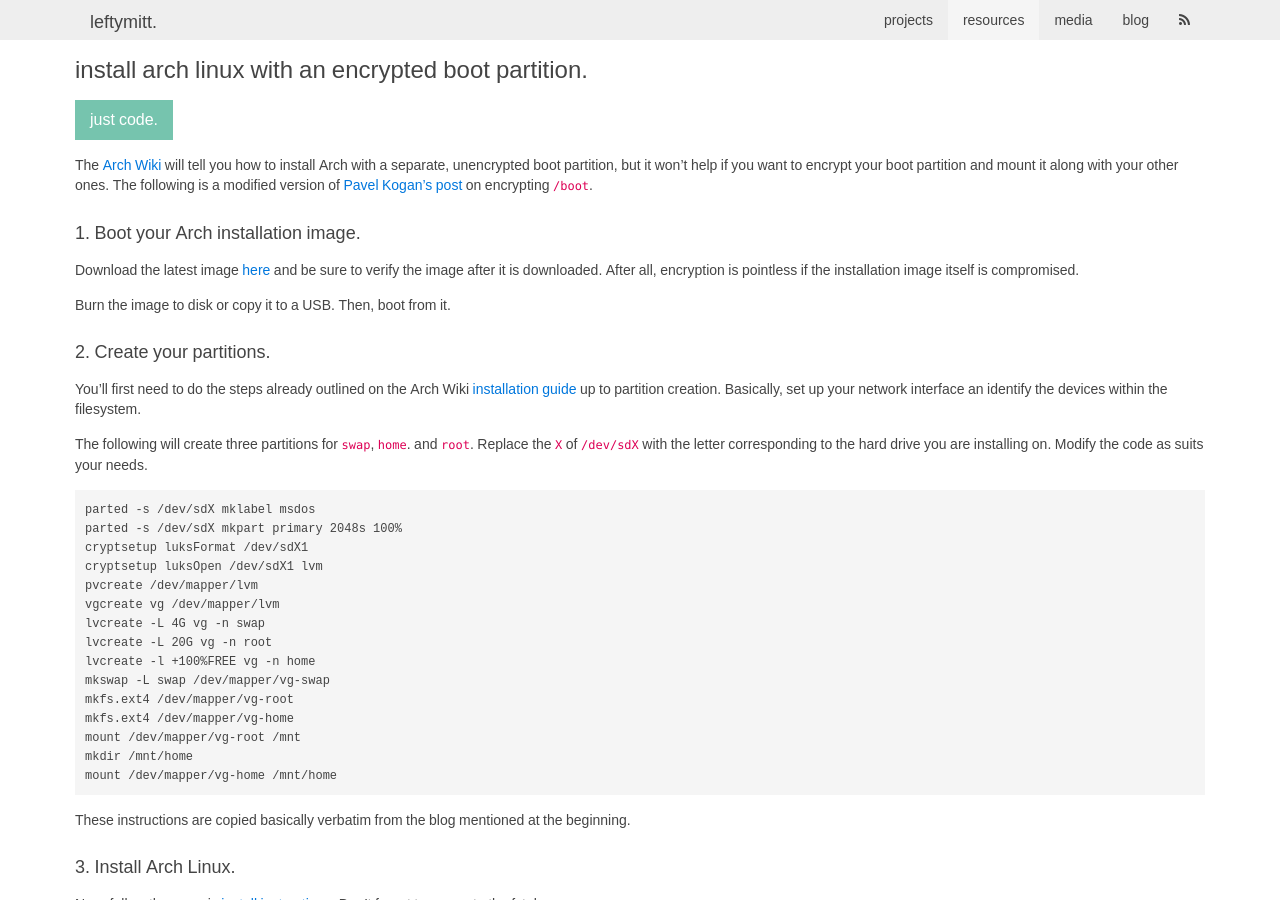
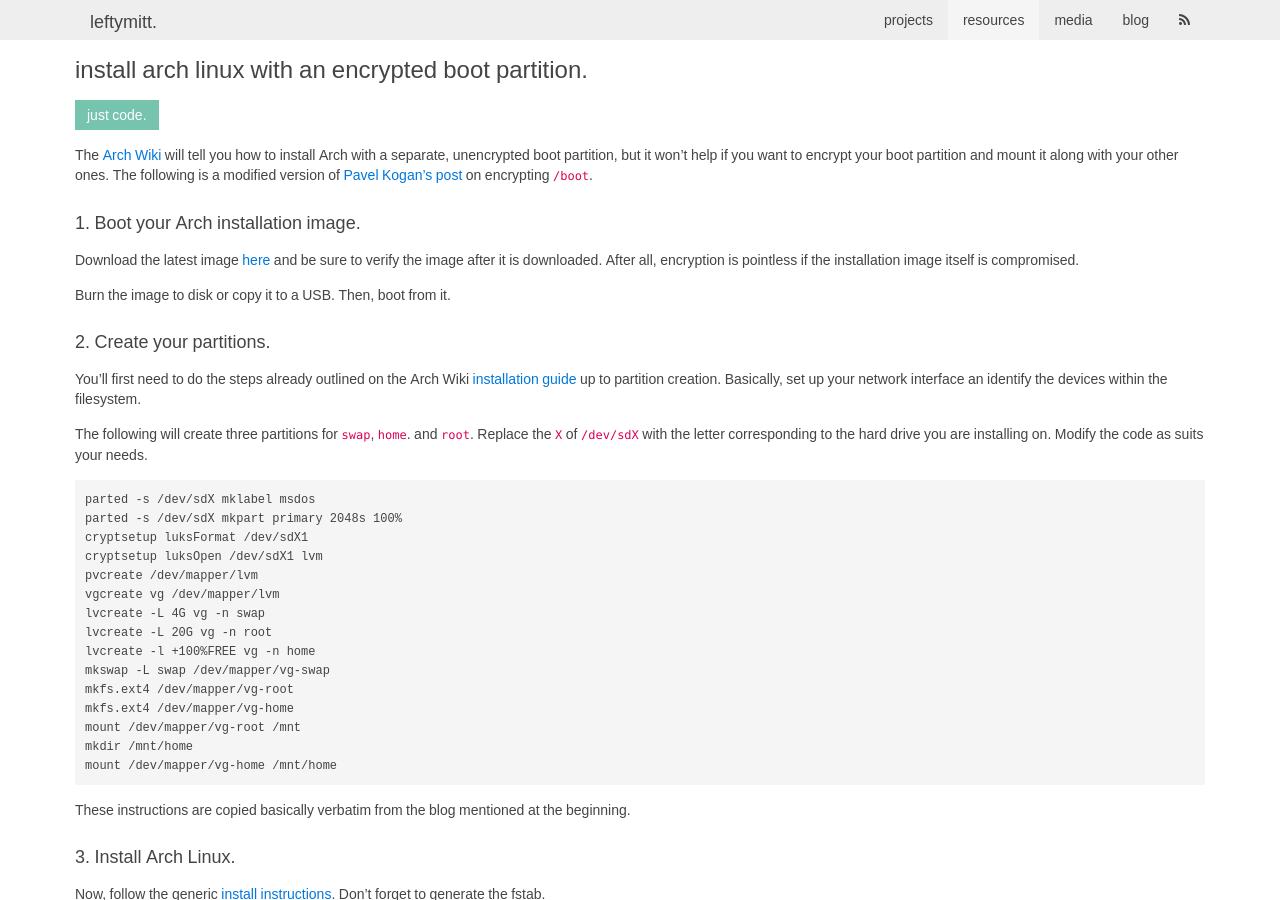
Before and after one commit to leftymitt/leftymitt.com, a Jekyll site: the page built from _resources/install-arch-linux-with-encrypted-boot.md, in a window 1280 px wide and 900 px high. Built offline with Jekyll 4.4.1, drawn with Linux system fonts in a browser that asks for light colours.

Commit message:
add github button for repos; shrink code buttons

```diff
--- a/_layouts/post.html
+++ b/_layouts/post.html
@@ -109,11 +109,15 @@
 				<h1 class="uk-h2" id="top">{{ page.title }}</h1>
 				{% if page.repo %}
 				<div data-uk-margin class="uk-margin-bottom">
-					<a href="{{ site.github }}/{{ page.repo}}/archive/master.tar.gz"
+					<a href="{{ site.github }}/{{ page.repo }}"
+						class="uk-button uk-button-success" type="button">
+						<i class="uk-icon-github uk-icon-justify"></i> github
+					</a>
+					<a href="{{ site.github }}/{{ page.repo }}/archive/master.tar.gz"
 					   class="uk-button uk-button-success" type="button" download>
 						<i class="uk-icon-download uk-icon-justify"></i> tar.gz
 					</a>
-					<a href="{{ site.github }}/{{ page.repo}}/archive/master.zip"
+					<a href="{{ site.github }}/{{ page.repo }}/archive/master.zip"
 						class="uk-button uk-button-success" type="button" download>
 						<i class="uk-icon-download uk-icon-justify"></i> zip
 					</a>
@@ -140,7 +144,7 @@
 
 				{% unless page.code == false or page.code == nil %}
 					{% if page.code == true %}
-					<button class="uk-button uk-button-success uk-button-large
+					<button class="uk-button uk-button-success
 				                  uk-margin-right uk-margin-bottom"
 							  type="button"
 							  data-uk-toggle="{ target: 'p, h3, h4, h5, h6',
@@ -148,7 +152,7 @@
 						just code.
 					</button>
 					{% else %}
-					<button class="uk-button uk-button-success uk-button-large
+					<button class="uk-button uk-button-success
 				                  uk-margin-right uk-margin-bottom"
 							  type="button"
 							  data-uk-toggle="{ target: '#code, #content',
```
